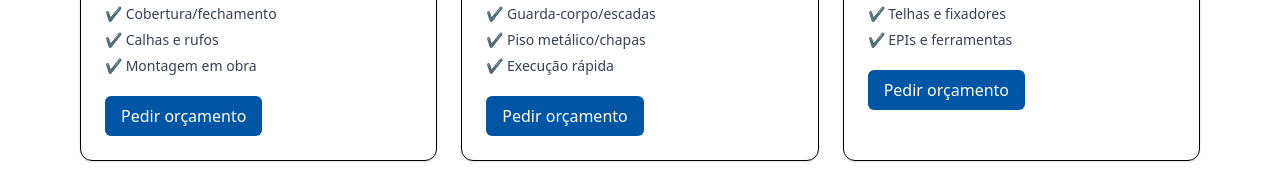
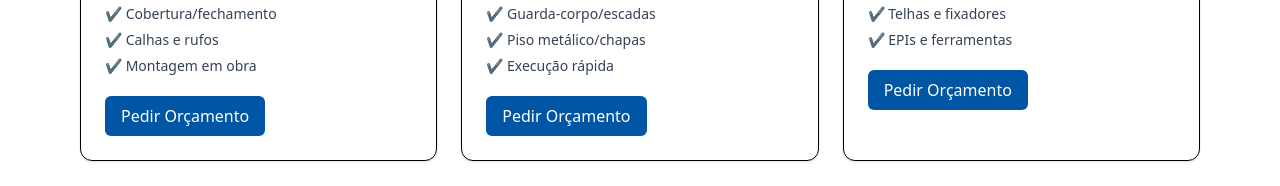
Before and after one commit to RenanOliveira016/Renafer, a React (Vite) app: page /servicos in a window 1280 px wide. Shown: the part 863-1049 px from the top of the page. Built offline with nearby package versions, Linux system fonts and the light colour scheme.

Commit message:
Version 3.3.2(Correção de botões)

```diff
--- a/src/App.jsx
+++ b/src/App.jsx
@@ -15,10 +15,10 @@ function App() {
       <main className="max-w-6xl mx-auto px-4 py-10">
         <Routes>
           <Route path="/" element={<Home />} />
-          <Route path="/Sobre" element={<Sobre />} />
-          <Route path="/Servicos" element={<Servicos />} />
-          <Route path="/Projetos" element={<Projetos />} />
-          <Route path="/Contato" element={<Contato />} />
+          <Route path="/sobre" element={<Sobre />} />
+          <Route path="/servicos" element={<Servicos />} />
+          <Route path="/srojetos" element={<Projetos />} />
+          <Route path="/contato" element={<Contato />} />
         </Routes>
       </main>
 
--- a/src/components/ServicePreview.jsx
+++ b/src/components/ServicePreview.jsx
@@ -33,7 +33,7 @@ export default function ServicesPreview() {
       </div>
 
       <div className="mt-6">
-        <Link to="/Servicos" className="inline-block px-4 py-2 rounded-md border font-medium hover:bg-gray-50">
+        <Link to="/servicos" className="inline-block px-4 py-2 rounded-md border font-medium hover:bg-gray-50">
           Ver detalhes dos Serviços
         </Link>
       </div>
--- a/src/components/ServicesCard.jsx
+++ b/src/components/ServicesCard.jsx
@@ -32,7 +32,7 @@ export default function ServiceCard({ title, desc, items = [], ctaHref, icon: Ic
           rel="noreferrer"
           className="mt-5 inline-block px-4 py-2 rounded-md bg-[#0055A4] text-white font-medium hover:opacity-90"
         >
-          Pedir orçamento
+          Pedir Orçamento
         </a>
       </div>
     </article>
--- a/src/pages/Home.jsx
+++ b/src/pages/Home.jsx
@@ -25,7 +25,7 @@ export default function Home() {
               Pedir Orçamento
             </a>
             <Link
-              to="/Projetos"
+              to="/projetos"
               className="px-5 py-3 rounded-md border font-medium hover:bg-gray-50"
             >
               Ver Projetos
```
